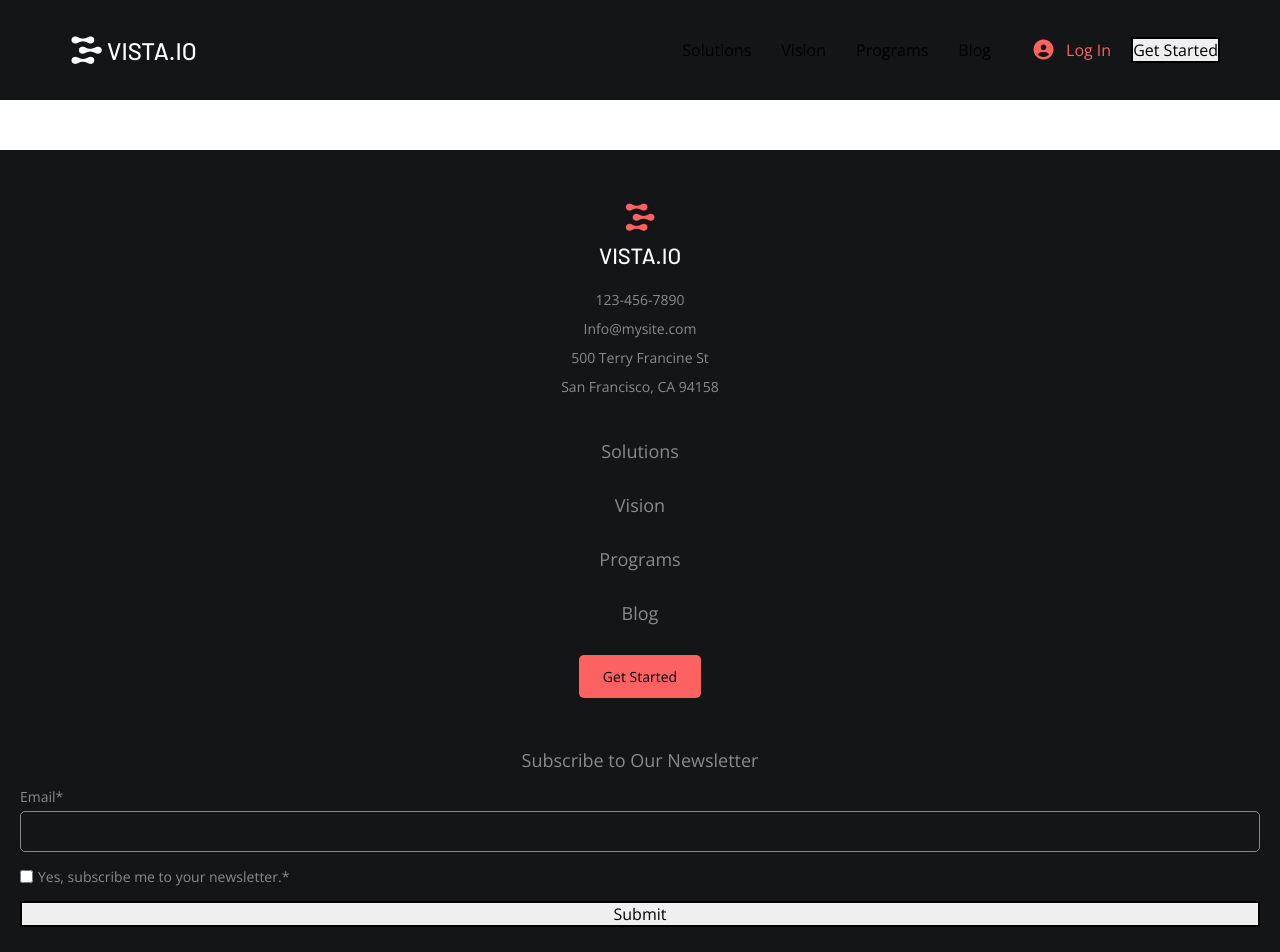
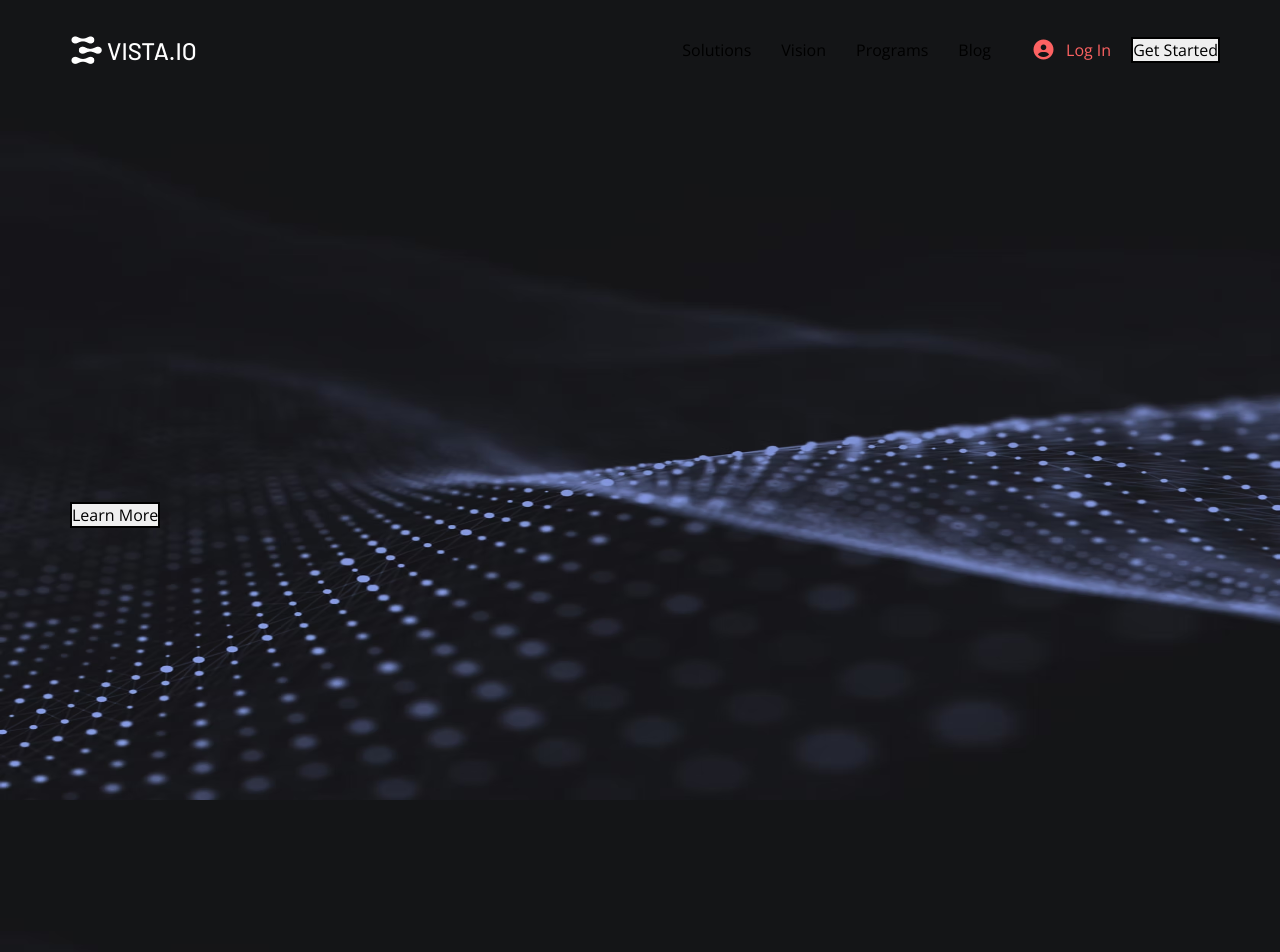
Before and after one commit to Dachi2424/React_First_project, a React (Vite) app: page / in a window 1280 px wide. Shown: the top 952 px of the page. Built offline with nearby package versions, Linux system fonts and the light colour scheme.

Commit message:
made hero

```diff
--- a/package.json
+++ b/package.json
@@ -12,6 +12,7 @@
   "dependencies": {
     "react": "^19.2.0",
     "react-dom": "^19.2.0",
+    "react-router-dom": "^7.12.0",
     "sass": "^1.97.2"
   },
   "devDependencies": {
--- a/src/App.jsx
+++ b/src/App.jsx
@@ -1,12 +1,16 @@
+import { Routes, Route } from "react-router-dom"
 import Header from "./components/Header/Header"
 import Footer from "./components/Footer/Footer"
+import Home from "./components/Home/Home"
 
 function App() {
 
   return (
     <>
       <Header />
-
+      <Routes>
+        <Route path="/" element={<Home />} />
+      </Routes>
       <Footer />
     </>
   )
--- a/src/components/Footer/Footer.jsx
+++ b/src/components/Footer/Footer.jsx
@@ -6,7 +6,7 @@ function Footer(){
   return (
     <footer className="footer">
       <div className="footer__grid-container">
-        <div className="footer__grid-child">
+        <div className="footer__grid-child footer__grid-child--first">
           <div className="footer__logo-container">
             <img className='footer__logo-image' src={Logo2} alt="" />
             <span className='footer__logo-name'>VISTA.IO</span>
@@ -18,7 +18,7 @@ function Footer(){
             <li className='footer__address-li'>San Francisco, CA 94158</li>
           </ul>
         </div>
-        <div className='footer__grid-child'>
+        <div className='footer__grid-child footer__grid-child--second'>
           <nav className='footer__nav'>
             <ul className='footer__navigation-ul'>
               <li className='footer__navigation-li'>Solutions</li>
@@ -29,7 +29,7 @@ function Footer(){
             </ul>
           </nav>
         </div>
-        <div className="footer__grid-child">
+        <div className="footer__grid-child footer__grid-child--third">
           <form className='footer__form'>
             <p className='footer__form-heading'>Subscribe to Our Newsletter</p>
             <div className='footer__input-container'>
@@ -47,9 +47,9 @@ function Footer(){
           <div className='footer__links-outer-container'>
             <span className='footer__follow-text'>Follow Us On:</span>
             <div className='footer__links-inner-container'>
-              <a className='footer__link' href="https://www.linkedin.com/company/wix-com/" target='_blank'><i class="fa-brands fa-linkedin-in footer__link-icon"></i></a>
-              <a className='footer__link' href="https://www.facebook.com/wix" target='_blank'><i class="fa-brands fa-facebook-f footer__link-icon"></i></a>
-              <a className='footer__link' href="https://x.com/wix" target='_blank'><i class="fa-brands fa-twitter footer__link-icon"></i></a>
+              <a className='footer__link' href="https://www.linkedin.com/company/wix-com/" target='_blank'><i className="fa-brands fa-linkedin-in footer__link-icon"></i></a>
+              <a className='footer__link' href="https://www.facebook.com/wix" target='_blank'><i className="fa-brands fa-facebook-f footer__link-icon"></i></a>
+              <a className='footer__link' href="https://x.com/wix" target='_blank'><i className="fa-brands fa-twitter footer__link-icon"></i></a>
             </div>
           </div>
           <div className='footer__last-div'>
--- a/src/components/Footer/Footer.scss
+++ b/src/components/Footer/Footer.scss
@@ -1,7 +1,6 @@
 
 @media screen and (min-width: 300px) {
   .footer{
-    margin-top: 150px;
     padding: 20px 20px 20px;
     background-color: var(--main-color);
     color: white;
@@ -158,7 +157,6 @@
     &__last-div{
       width: 200px;
       text-align: center;
-
     }
     &__last-text{
       color:#8a8a8a;
@@ -170,3 +168,112 @@
     }
   }
 }
+
+
+
+@media screen and (min-width: 768px) {
+  .footer{
+
+    &__grid-container{
+      grid-template-columns: 1fr 1fr;
+      grid-template-rows: 3fr 3fr 4fr;
+      gap: 10px;
+    }
+    &__grid-child{
+      &--first{
+        grid-row: 1 / 2;
+        grid-column: 1 / 3;
+      }
+      &--second{
+        grid-row: 2 / 3;
+        grid-column: 1 / 3;
+      }
+      &--third{
+        grid-row: 3 / span 1;
+        grid-column: 1 / 2;
+        justify-self: center;
+      }
+      &--last{
+        grid-row: 3 / span 1;
+        grid-column: 2 / 3;
+      }
+    }
+  }
+}
+
+
+
+@media screen and (min-width: 1024px) {
+  .footer{
+    padding: 100px 30px 120px;
+    &__grid-container{
+      grid-template-columns: repeat(4, 1fr);
+      grid-template-rows: 1fr;
+      align-items: flex-start;
+    }
+    &__grid-child{
+      &--first{
+        grid-row: unset;
+        grid-column: unset;
+      }
+      &--second{
+        grid-row: unset;
+        grid-column: unset;
+      }
+      &--third{
+        grid-row: unset;
+        grid-column: unset;
+        justify-self: unset;
+      }
+      &--last{
+        grid-row: unset;
+        grid-column: unset;
+        align-self: stretch;
+      }
+    }
+    &__logo-container{
+      flex-direction: row;
+    }
+    &__logo-name{
+      font-size: 24px;
+    }
+    &__address-ul{
+      align-items: flex-start;
+    }
+    &__address-li{
+      font-size: 18px;
+    }
+    &__navigation-ul{
+      align-items: flex-start;
+    }
+    &__start-button{
+      font-size: 16px;
+      padding: 15px 20px;
+      border: 1px solid var(--secondary-color);
+      transition: .4s;
+      &:hover{
+        color: white;
+        border: 1px solid white;
+        background-color: transparent;
+        transition: .4s;
+      }
+    }
+    &__form{
+      align-items: flex-start;
+      gap: 25px;
+    }
+    &__submit-button{
+      width: 130px;
+      align-self: flex-start;
+    }
+    &__last-div{
+      width: 140px;
+      text-align: start;
+    }
+    &__last-text{
+      color:#8a8a8a;
+      font-size: 14px;
+      line-height: 20px;
+    }
+  }
+}
--- a/src/components/Header/Header.jsx
+++ b/src/components/Header/Header.jsx
@@ -37,7 +37,7 @@ function Header(){
       <div ref={menu} className='header__mobile-menu'>
         <i onClick={hideMenu} className="fa-solid fa-xmark header__xmark"></i>
         <div className="header__login-container">
-          <i class="fa-solid fa-circle-user header__user-icon"></i>
+          <i className="fa-solid fa-circle-user header__user-icon"></i>
           <span className='header__login-text'>Log In</span>
         </div>
         <nav className='header__mobile-nav'>
--- /dev/null
+++ b/src/components/Home/Hero/Hero.jsx
@@ -0,0 +1,47 @@
+import { useEffect, useRef } from 'react';
+import './Hero.scss'
+
+
+function Hero(){
+
+  const heroRef = useRef(null);
+
+  useEffect(() => {
+    if(window.innerWidth <= 768) return;
+    const handleScroll = () => {
+      const scrollY = window.scrollY;
+      const size = Math.min(130, 100 + scrollY * 0.01);
+      const position = Math.min(70, 30 + scrollY * 0.01)
+
+      if(heroRef.current){
+        heroRef.current.style.backgroundSize = `${size}%`;
+        heroRef.current.style.backgroundPositionY = `${position}%`
+        console.log(position);
+      }
+
+    };
+
+
+
+    window.addEventListener("scroll", handleScroll);
+
+    return () => {
+      window.removeEventListener("scroll", handleScroll)
+    }
+
+  }, [])
+
+  return (
+    <section className="hero">
+      <div ref={heroRef} className='hero__main-container'>
+        <div className='hero__text-container'>
+          <h1 className='hero__heading fade-up'>The New Standard in Data Analysis</h1>
+          <p className='hero__content fade-up'>Use Data to Get a 360-Degree View of Your Business</p>
+          <button className='hero__learn-button fade-up'>Learn More</button>
+        </div>
+      </div>
+    </section>
+  );
+}
+
+export default Hero;
--- /dev/null
+++ b/src/components/Home/Hero/Hero.scss
@@ -0,0 +1,159 @@
+@keyframes toTop {
+  to{
+    opacity: 1;
+    transform: translateY(0%);
+  }
+}
+
+@keyframes toRight {
+  to{
+    opacity: 1;
+    transform: translateX(0%);
+  }
+}
+
+@media screen and (min-width: 300px) {
+  .hero{
+    height: 110svh;
+    &__main-container{
+      width: 100%;
+      height: 100%;
+      background-image: url('../../../assets/homepage-wallpaper.avif');
+      background-position-y: 40%;
+      background-size: cover;
+      display: flex;
+      align-items: center;
+      justify-content: center;
+      color: white;
+    }
+    &__text-container{
+      width: 100%;
+      display: flex;
+      flex-direction: column;
+      align-items: center;
+      gap: 15px;
+    }
+    &__heading{
+      font-family: poppins;
+      font-weight: 400;
+      text-align: center;
+      font-size: 28px;
+      line-height: 32px;
+      width: 270px;
+
+      //animation styles
+      transform: translateY(300%);
+      opacity: 0;
+      animation-delay: 1.8s;
+    }
+    &__content{
+      text-align: center;
+      width: 250px;
+
+      //animation styles
+      transform: translateY(300%);
+      opacity: 0;
+      animation-delay: 2.1s;
+    }
+    &__learn-button{
+      font-size: 14px;
+      color: black;
+      background-color: var(--secondary-color);
+      border: 1px solid var(--secondary-color);
+      border-radius: 5px;
+      padding: 12px 20px;
+      cursor: pointer;
+      transition: .4s;
+
+      //animation styles
+      transform: translateY(300%);
+      opacity: 0;
+      animation-delay: 2.3s;
+      &:hover{
+        border: 1px solid white;
+        background-color: var(--main-color);
+        color: white;
+        transition: .4s;
+      }
+    }
+  }
+
+  .fade-up{
+    animation-name: toTop;
+    animation-duration: 1s;
+    animation-fill-mode: forwards;
+    animation-timing-function: ease-out;
+  }
+}
+
+@media screen and (min-width: 768px) {
+  .hero{
+    &__heading{
+      font-family: poppins;
+      font-weight: 400;
+      text-align: center;
+      font-size: 42px;
+      line-height: 50px;
+      width: 400px;
+    }
+    &__content{
+      width: 300px;
+      font-size: 20px;
+    }
+    &__learn-button{
+      font-size: 16px;
+    }
+  }
+}
+
+
+@media screen and (min-width: 1024px) {
+  .hero{
+    height: 140vh;
+    &__main-container{
+      width: 100%;
+      height: 100%;
+      background-image: url('../../../assets/homepage-wallpaper.avif');
+      background-attachment: fixed;
+      background-repeat: no-repeat;
+      background-size: 100%;
+      background-position-y: 30%;
+      align-items: flex-start;
+      justify-content: flex-start;
+      padding: 170px 70px 0;
+    }
+    &__text-container{
+      width: unset;
+      align-items: flex-start;
+      gap: 25px;
+    }
+    &__heading{
+      text-align: start;
+      font-size: 80px;
+      width: 800px;
+      line-height: 100px;
+      animation-delay: 1.8s;
+      transform: translateX(-40%);
+    }
+    &__content{
+      text-align: start;
+      font-size: 30px;
+      width: 450px;
+      animation-delay: 2.0s;
+      transform: translateX(-40%);
+    }
+    &__learn-button{
+      margin-top: 30px;
+      padding: 16px 24px;
+      animation-delay: 2.2s;
+      transform: translateX(-100%);
+    }
+  }
+
+  .fade-up{
+    animation-name: toRight;
+    animation-duration: 1.1s;
+    animation-fill-mode: forwards;
+    animation-timing-function: ease-out;
+  }
+}
--- /dev/null
+++ b/src/components/Home/Home.jsx
@@ -0,0 +1,12 @@
+import Hero from './Hero/Hero';
+import './Home.scss'
+
+function Home(){
+  return(
+    <>
+      <Hero />
+    </>
+  );
+}
+
+export default Home;
--- a/src/main.jsx
+++ b/src/main.jsx
@@ -1,10 +1,13 @@
 import { StrictMode } from 'react'
 import { createRoot } from 'react-dom/client'
+import { BrowserRouter } from 'react-router-dom'
 import './index.scss'
 import App from './App.jsx'
 
 createRoot(document.getElementById('root')).render(
   <StrictMode>
-    <App />
+    <BrowserRouter>
+      <App />
+    </BrowserRouter>
   </StrictMode>,
 )
```
Also changed, not shown: src/components/Home/Home.scss (added), 1 other file (tests, documents, lock files or other folders).
